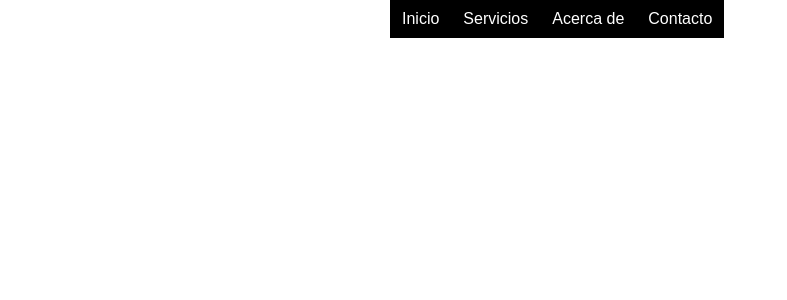
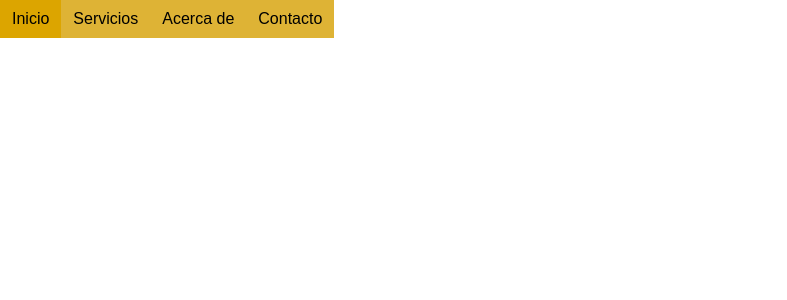
Before and after one commit to anayaina/Arioli, a Flask app: page / in a window 1280 px wide. Shown: the top 300 px of the page, without its empty margins (0-787 px from the left). Run offline with Flask 2, Linux system fonts and the light colour scheme.

Commit message:
Update principal.html

```diff
--- a/templates/principal.html
+++ b/templates/principal.html
@@ -1,7 +1,7 @@
 <html>
 
 <head>
-  <title>Menu Desplegable</title>
+  <title>Ariolí</title>
   <style type="text/css">
     * {
       margin: 0px;
@@ -9,8 +9,8 @@
     }
 
     #header {
-      margin: auto;
-      width: 500px;
+      margin: left;
+      width: absolute;
       font-family: Arial, Helvetica, sans-serif;
     }
 
@@ -24,15 +24,15 @@
     }
 
     .nav li a {
-      background-color: #000;
-      color: #fff;
+      background-color: rgb(222, 179, 53);
+      color: rgb(0, 0, 0);
       text-decoration: none;
       padding: 10px 12px;
       display: block;
     }
 
     .nav li a:hover {
-      background-color: #434343;
+      background-color: rgb(220, 165, 0);
     }
 
     .nav li ul {
```
